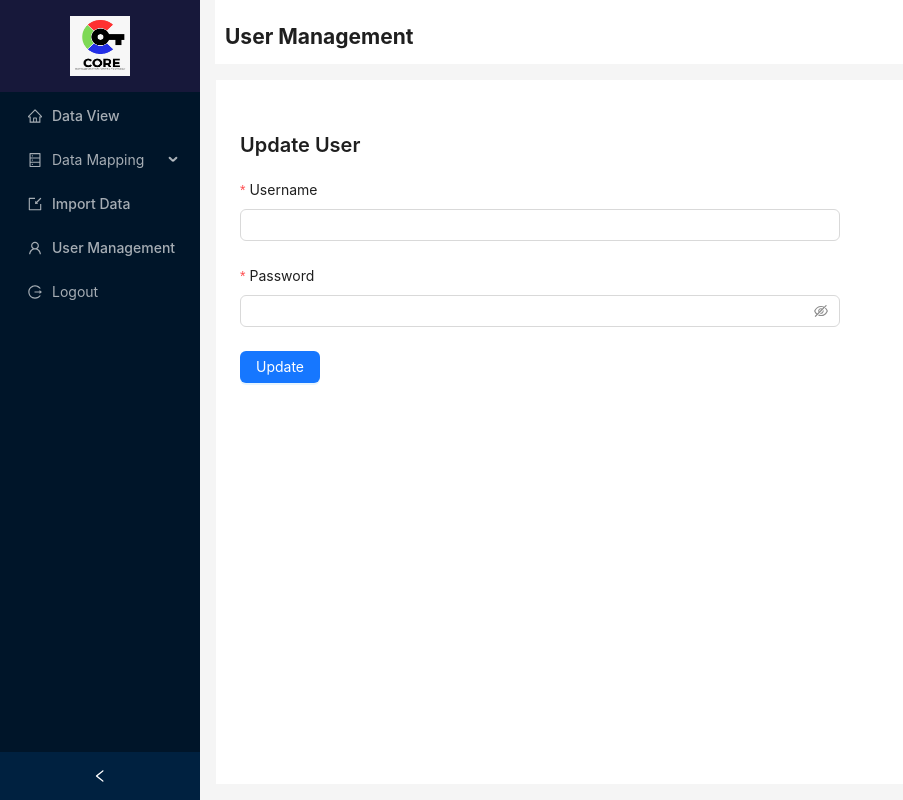
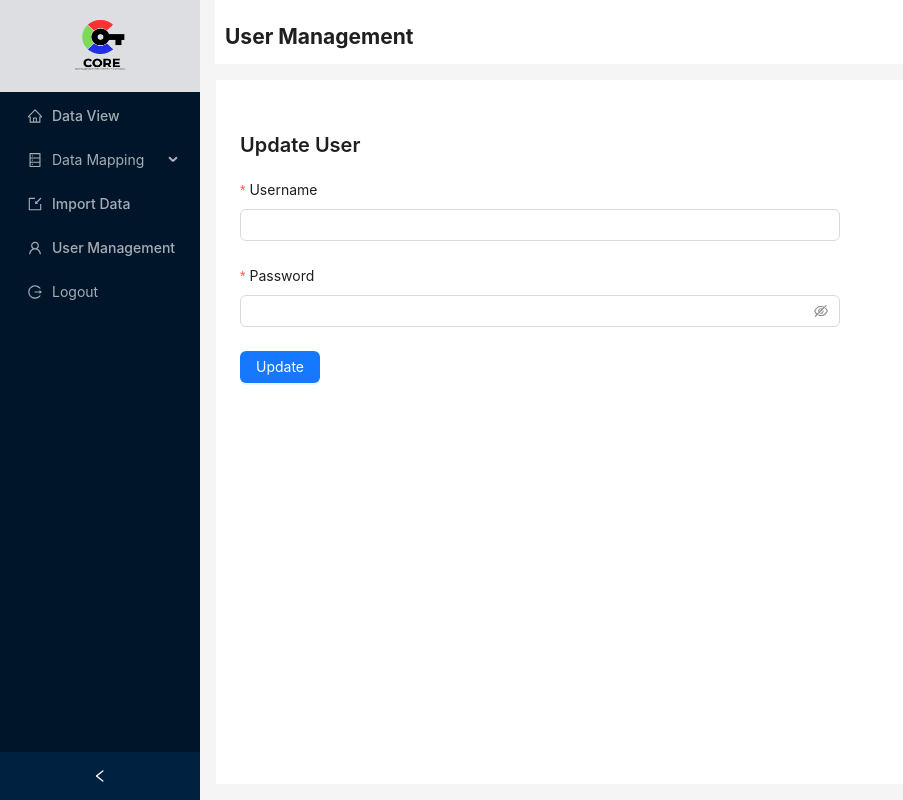
Before and after one commit to bagindaisfa/etl-fe, a React (Vite) app: page /user in a window 1280 px wide. Shown: the whole page, without its empty margins (0-903 px from the left). Built offline with nearby package versions, Linux system fonts and the light colour scheme.

Commit message:
Perubahan logo

```diff
--- a/index.html
+++ b/index.html
@@ -2,7 +2,7 @@
 <html lang="en">
   <head>
     <meta charset="UTF-8" />
-    <link rel="icon" type="image/jpeg" href="/core_icon.jpeg" />
+    <link rel="icon" type="image/jpeg" href="/core transparang.png" />
     <meta name="viewport" content="width=device-width, initial-scale=1.0" />
     <title>Core LMB</title>
   </head>
--- a/src/Layout.jsx
+++ b/src/Layout.jsx
@@ -9,7 +9,7 @@ import {
 } from '@ant-design/icons';
 import { Link, useNavigate, useLocation } from 'react-router-dom';
 import api from './services/axiosService';
-import core_icon from './assets/core_icon.jpeg';
+import core_icon from './assets/core transparan.png';
 
 const { Header, Sider, Content } = Layout;
 const { SubMenu } = Menu;
@@ -132,7 +132,7 @@ function AppLayout({ children }) {
             className="logo"
             style={{
               color: 'white',
-              backgroundColor: '#17183a',
+              backgroundColor: 'rgb(221 222 225)',
               textAlign: 'center',
               padding: 16,
             }}
```
Also changed, not shown: public/core transparan.png (added), src/assets/core transparan.png (added).
